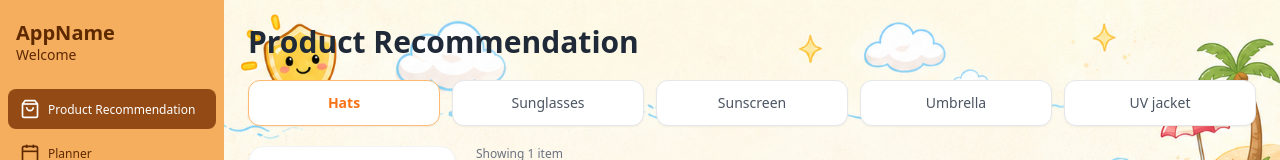
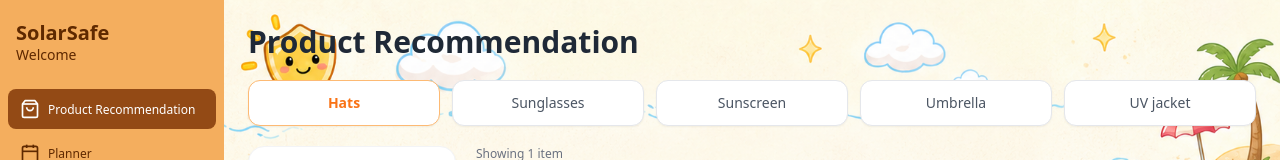
Before and after one commit to jomnareephal-arch/CSC105-2025-CSHack-E1-GroupNo6-SolarSafe, a React (Vite) app in the folder frontend/solar-safe/: page / in a window 1280 px wide. Shown: the top 160 px of the page. Built offline with nearby package versions, Linux system fonts and the light colour scheme.

Commit message:
change appname

```diff
--- a/frontend/solar-safe/src/components/AppLayout.tsx
+++ b/frontend/solar-safe/src/components/AppLayout.tsx
@@ -72,13 +72,13 @@ export default function AppLayout({ children, activeNav = "product", onNavChange
       >
         {/* Brand — hidden on mobile */}
         <div className="mb-6 hidden md:block px-4">
-          <p className="text-xl font-bold leading-tight" style={{ color: "#5F2900" }}>AppName</p>
+          <p className="text-xl font-bold leading-tight" style={{ color: "#5F2900" }}>SolarSafe</p>
           <p className="text-sm" style={{ color: "#5F2900" }}>Welcome</p>
         </div>
 
         {/* Mobile brand — just initials */}
         <div className="mb-4 flex justify-center md:hidden">
-          <span className="text-lg font-bold" style={{ color: "#5F2900" }}>A</span>
+          <span className="text-lg font-bold" style={{ color: "#5F2900" }}>SS</span>
         </div>
 
         {/* Navigation */}
```
